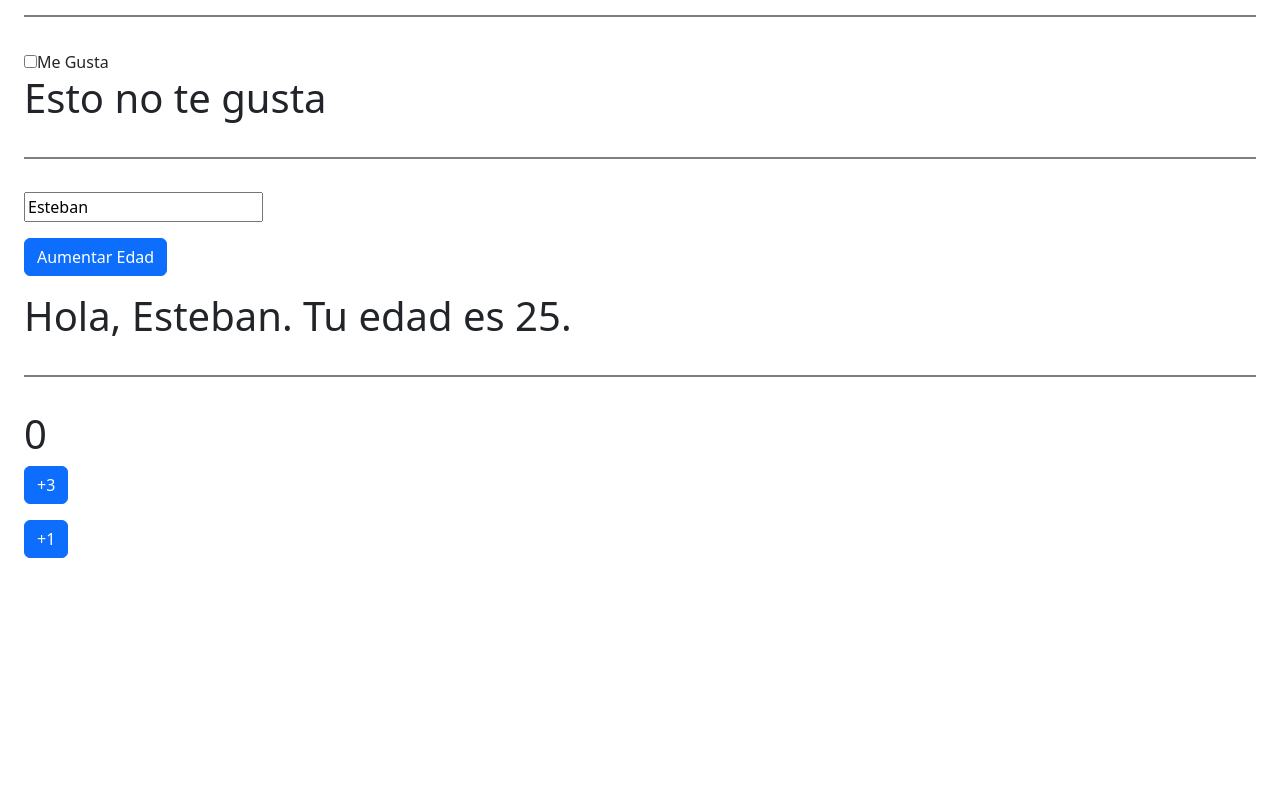
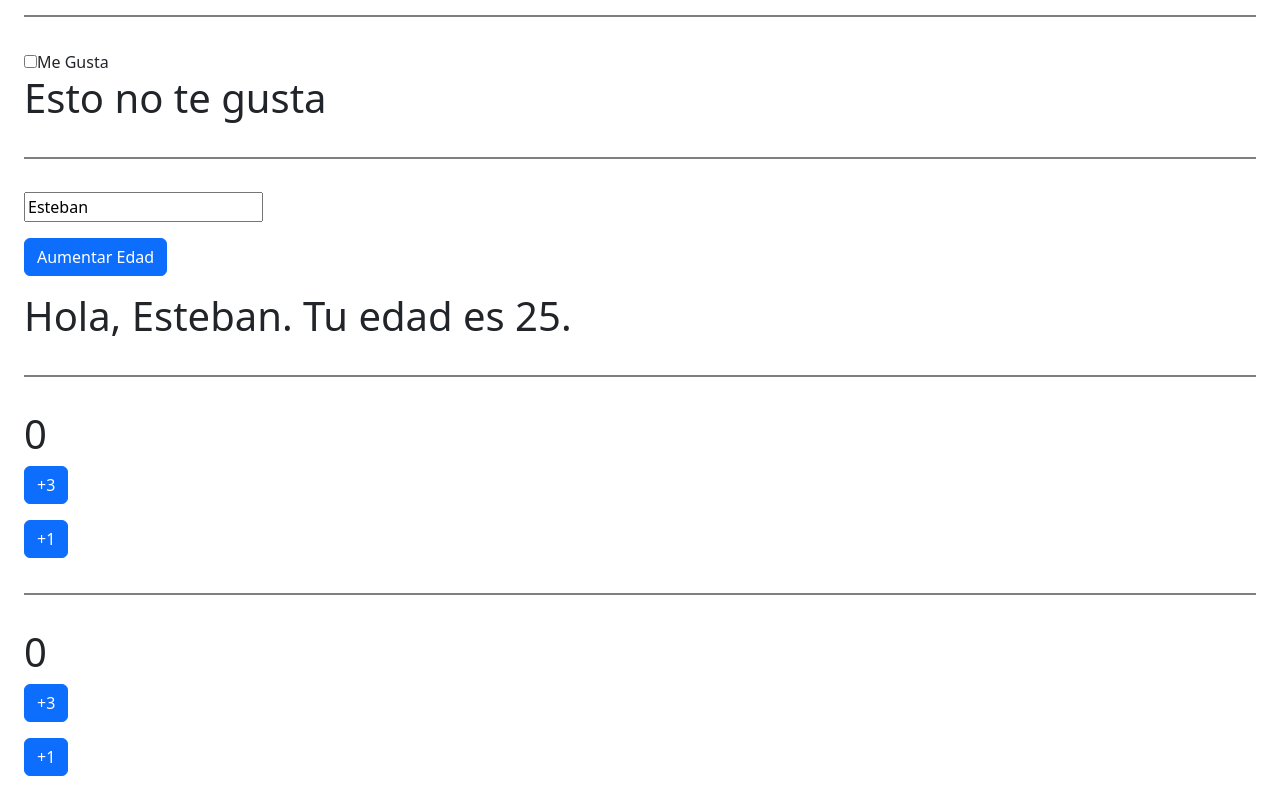
Before and after one commit to dgutierrez21/Learning-ReactJS--React-Docs, a React (Vite) app in the folder 02-reference/: page / in a window 1280 px wide. Shown: the part 332-1132 px from the top of the page. Before the commit the page ends 914 px from the top, so only its background shows below. Built offline with nearby package versions, Linux system fonts and the light colour scheme.

Commit message:
Ejemplo 2 de 2: Pasar el siguiente estado directamente

```diff
--- a/02-reference/src/02-hooks/02-useState/UseState.jsx
+++ b/02-reference/src/02-hooks/02-useState/UseState.jsx
@@ -2,6 +2,7 @@ import { CampoTexto } from "./campoTexto/CampoTexto";
 import { CheckBox } from "./checkbox/CheckBox";
 import { Contador } from "./Contador";
 import { Contador02 } from "./contador02/Contador02";
+import { Contador03 } from "./contador03/Contador03";
 import { Formulario } from "./formulario/Formulario";
 
 const UseState = () => {
@@ -16,6 +17,8 @@ const UseState = () => {
       <Formulario />
       <div className="separador"></div>
       <Contador02 />
+      <div className="separador"></div>
+      <Contador03 />
     </div>
   );
 };
--- /dev/null
+++ b/02-reference/src/02-hooks/02-useState/contador03/Contador03.jsx
@@ -0,0 +1,33 @@
+import { useState } from "react";
+
+export const Contador03 = () => {
+  const [contador, setContador] = useState(0);
+
+  function handleAumentar() {
+    setContador(contador + 1);
+  }
+  return (
+    <>
+      <h1>{contador}</h1>
+      <button
+        onClick={() => {
+          handleAumentar();
+          handleAumentar();
+          handleAumentar();
+        }}
+        className="btn btn-primary"
+      >
+        +3
+      </button>
+
+      <button
+        onClick={() => {
+          handleAumentar();
+        }}
+        className="btn btn-primary d-block mt-3"
+      >
+        +1
+      </button>
+    </>
+  );
+};
```
Also changed, not shown: 02-reference/src/02-hooks/02-useState/useState.txt.
